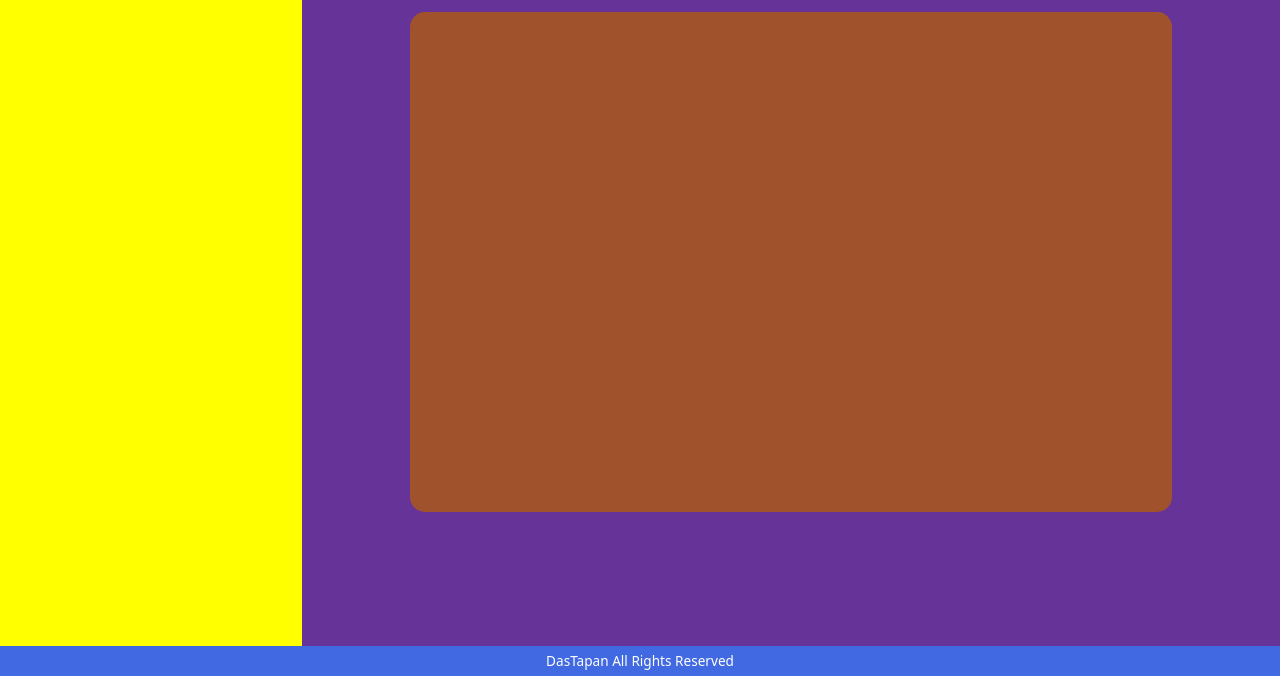
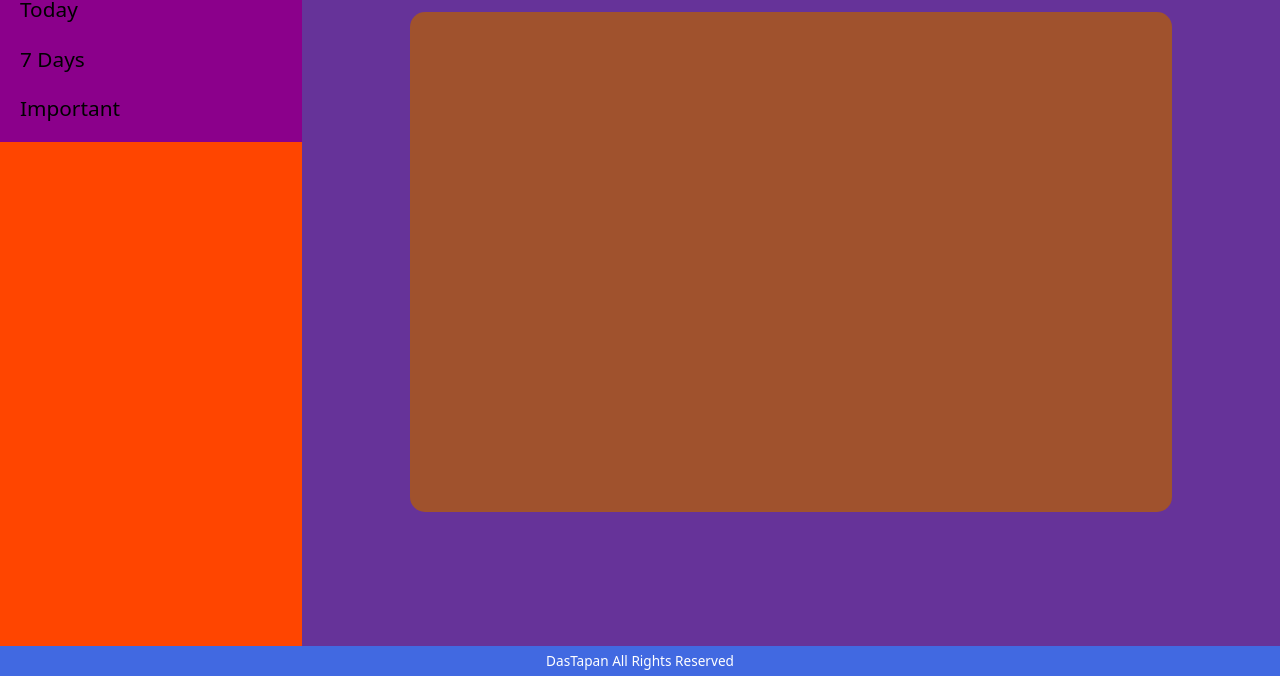
Before and after one commit to DasTapan/Todo-List-App, a website built with webpack: page dist/index.html in a window 1280 px wide. Shown: the part 124-800 px from the top of the page. Built offline with nearby package versions, Linux system fonts and the light colour scheme.

Commit message:
Add Sidebar text

```diff
--- a/src/home.js
+++ b/src/home.js
@@ -24,7 +24,7 @@ const pageLoad = () => {
     midsection.classList.add('midsection');
 
     // add to DOM
-    mainElement.append(sidebar,midsection);
+    mainElement.append(sidebar, midsection);
 
     const projectHeading = document.createElement('h1');
     projectHeading.classList.add('project-heading');
@@ -35,6 +35,34 @@ const pageLoad = () => {
 
     //add to DOM
     midsection.append(projectHeading, taskContainer);
+
+    const sidebarTop = document.createElement('div');
+    sidebarTop.classList.add('sidebar-top');
+
+    const sidebarBottom = document.createElement('div');
+    sidebarBottom.classList.add('sidebar-bottom');
+
+    // add to DOM
+    sidebar.append(sidebarTop, sidebarBottom);
+
+    const inboxLink = document.createElement('a');
+    inboxLink.classList.add('inbox');
+    inboxLink.textContent = 'Inbox';
+
+    const todayLink = document.createElement('a');
+    todayLink.classList.add('today');
+    todayLink.textContent = 'Today';
+
+    const sevenDaysLink = document.createElement('a');
+    sevenDaysLink.classList.add('seven-days');
+    sevenDaysLink.textContent = '7 Days';
+
+    const importantLink = document.createElement('a');
+    importantLink.classList.add('important');
+    importantLink.textContent = 'Important';
+
+    //add to DOM
+    sidebarTop.append(inboxLink, todayLink, sevenDaysLink, importantLink);
 };
 
 export default pageLoad;
--- a/src/style.css
+++ b/src/style.css
@@ -20,7 +20,6 @@ h1 {
     margin: 0.67em 0;
 }
 
-
 b,
 strong {
     font-weight: bolder;
@@ -38,6 +37,10 @@ body {
 body {
     font-family: system-ui, -apple-system, 'Segoe UI', Roboto, Ubuntu, 'Open Sans', sans-serif;
     font-size: 16px;
+}
+
+a:hover {
+    cursor: pointer;
 }
 
 .content {
@@ -68,6 +71,24 @@ body {
     width: clamp(210px, 25vw, 18.9rem);
     flex-shrink: 0;
     background-color: yellow;
+}
+
+.sidebar-top {
+    padding: 20px;
+    height: 30%;
+    background-color: darkmagenta;
+    font-size: 1.3rem;
+
+    display: flex;
+    flex-direction: column;
+
+    justify-content: space-between;
+}
+
+.sidebar-bottom {
+    padding: 20px;
+    height: 70%;
+    background-color: orangered;
 }
 
 .main .midsection {
```
